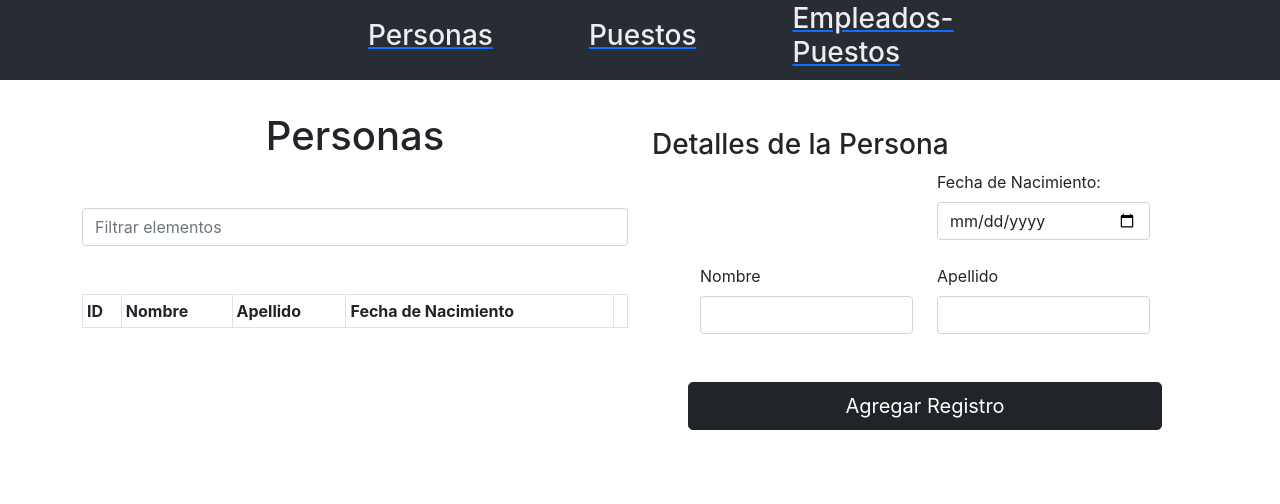
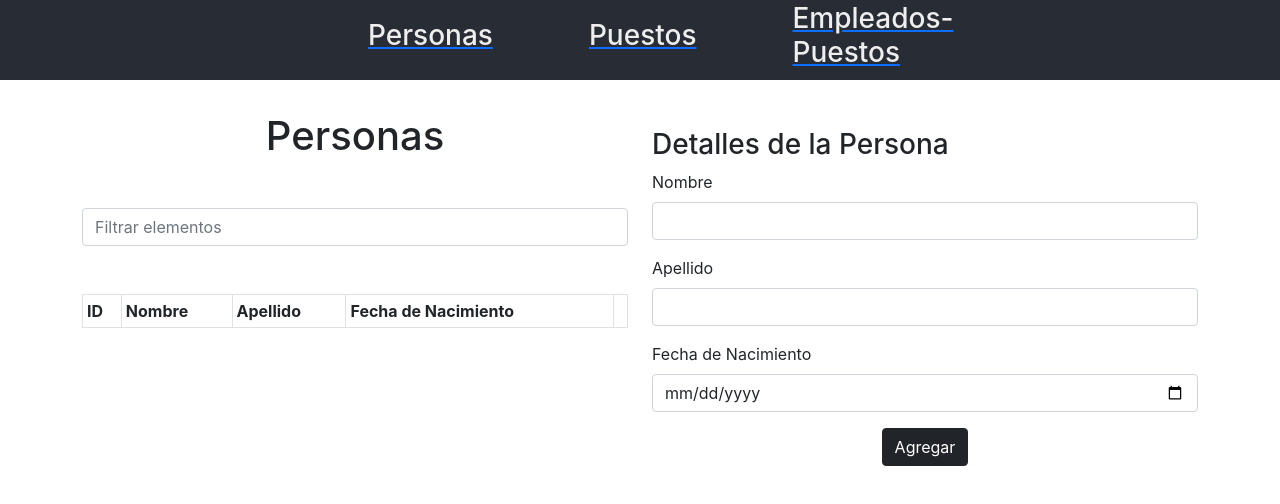
Before and after one commit to AgustinRangelIbarra/empleados_demo, a React (Create React App) app: page /personas in a window 1280 px wide. Shown: the top 504 px of the page. Built offline with nearby package versions, Linux system fonts and the light colour scheme.

Commit message:
Submit working para <Personas/>

```diff
--- a/src/App.js
+++ b/src/App.js
@@ -3,13 +3,13 @@ import Nav from "./Components/Nav";
 import { BrowserRouter as Router, Switch, Route } from "react-router-dom";
 import Puestos from "./Components/MainComponents/Puestos";
 import EmpleadosPuestos from "./Components/MainComponents/EmpleadosPuestos";
-import Personas from './Components/MainComponents/Personas'
-import PeopleState from './Components/Context/PeopleContext/PeopleState'
+import Personas from "./Components/MainComponents/Personas";
+import PeopleState from "./Components/Context/PeopleContext/PeopleState";
 
 function App() {
 	return (
-		<Router>
-			<PeopleState>
+		<PeopleState>
+			<Router>
 				<Nav />
 				<Switch>
 					<Route path="/" component={Home} exact />
@@ -17,8 +17,8 @@ function App() {
 					<Route path="/puestos/" component={Puestos} />
 					<Route path="/empleados/" component={EmpleadosPuestos} />
 				</Switch>
-			</PeopleState>
-		</Router>
+			</Router>
+		</PeopleState>
 	);
 }
 
--- a/src/Components/MainComponents/Personas.js
+++ b/src/Components/MainComponents/Personas.js
@@ -32,7 +32,7 @@ const Personas = () => {
 			id: new Date().getTime(),
 		};
 		addPerson(newPerson);
-		// console.log(newPerson);
+		console.log(newPerson);
 		reset();
 	};
 
@@ -88,27 +88,7 @@ const Personas = () => {
 				<Col>
 					<div>
 						<h3 className="mt-5">Detalles de la Persona</h3>
-						<Form className="d-flex flex-column mx-5" onSubmit={handleSubmit}>
-							<Row>
-								<Col>
-{/* 									<Form.Group>
-										<Form.Label>ID:</Form.Label>
-										<Form.Control
-											type="text"
-											readOnly
-											required
-											placeholder="ID automático"
-										/>
-									</Form.Group> */}
-								</Col>
-								<Col>
-									<Form.Group>
-										<Form.Label>Fecha de Nacimiento:</Form.Label>
-										<Form.Control type="date" required onChange={handleChange} />
-									</Form.Group>
-								</Col>
-							</Row>
-							<br />
+						{/* 						<Form className="d-flex flex-column mx-5" onSubmit={handleSubmit}>
 							<Row>
 								<Col>
 									<Form.Group>
@@ -123,12 +103,61 @@ const Personas = () => {
 									</Form.Group>
 								</Col>
 							</Row>
+							<Row>
+								<Col>
+									<Form.Group>
+										<Form.Label>ID:</Form.Label>
+										<Form.Control type="text" readOnly placeholder="ID automático" />
+									</Form.Group>
+								</Col>
+								<Col>
+									<Form.Group>
+										<Form.Label>Fecha de Nacimiento:</Form.Label>
+										<Form.Control type="date" required onChange={handleChange} />
+									</Form.Group>
+								</Col>
+							</Row>
 							<Row className="d-flex flex-row justify-content-center align-items-center mt-5">
-								<Button variant="dark" size="lg" style={{ margin: "auto" }}>
+								<Button type="submit" variant="dark" size="lg" style={{ margin: "auto" }}>
 									Agregar Registro
 								</Button>
 							</Row>
-						</Form>
+						</Form> */}
+						<form onSubmit={handleSubmit}>
+							<div className="mb-3">
+								<label className="form-label">Nombre</label>
+								<input
+									onChange={handleChange}
+									name="nombre"
+									type="text"
+									value={nombre}
+									className="form-control"
+								/>
+							</div>
+							<div className="mb-3">
+								<label className="form-label">Apellido</label>
+								<input
+									onChange={handleChange}
+									name="apellido"
+									type="text"
+									value={apellido}
+									className="form-control"
+								/>
+							</div>
+							<div className="mb-3">
+								<label className="form-label">Fecha de Nacimiento</label>
+								<input
+									onChange={handleChange}
+									name="fecha"
+									type="date"
+									value={fecha}
+									className="form-control"
+								/>
+							</div>
+							<div className="d-flex justify-content-center align-items-center">
+								<input type="submit" value="Agregar" className="btn btn-dark mx-2 " />
+							</div>
+						</form>
 					</div>
 				</Col>
 			</Row>
```
